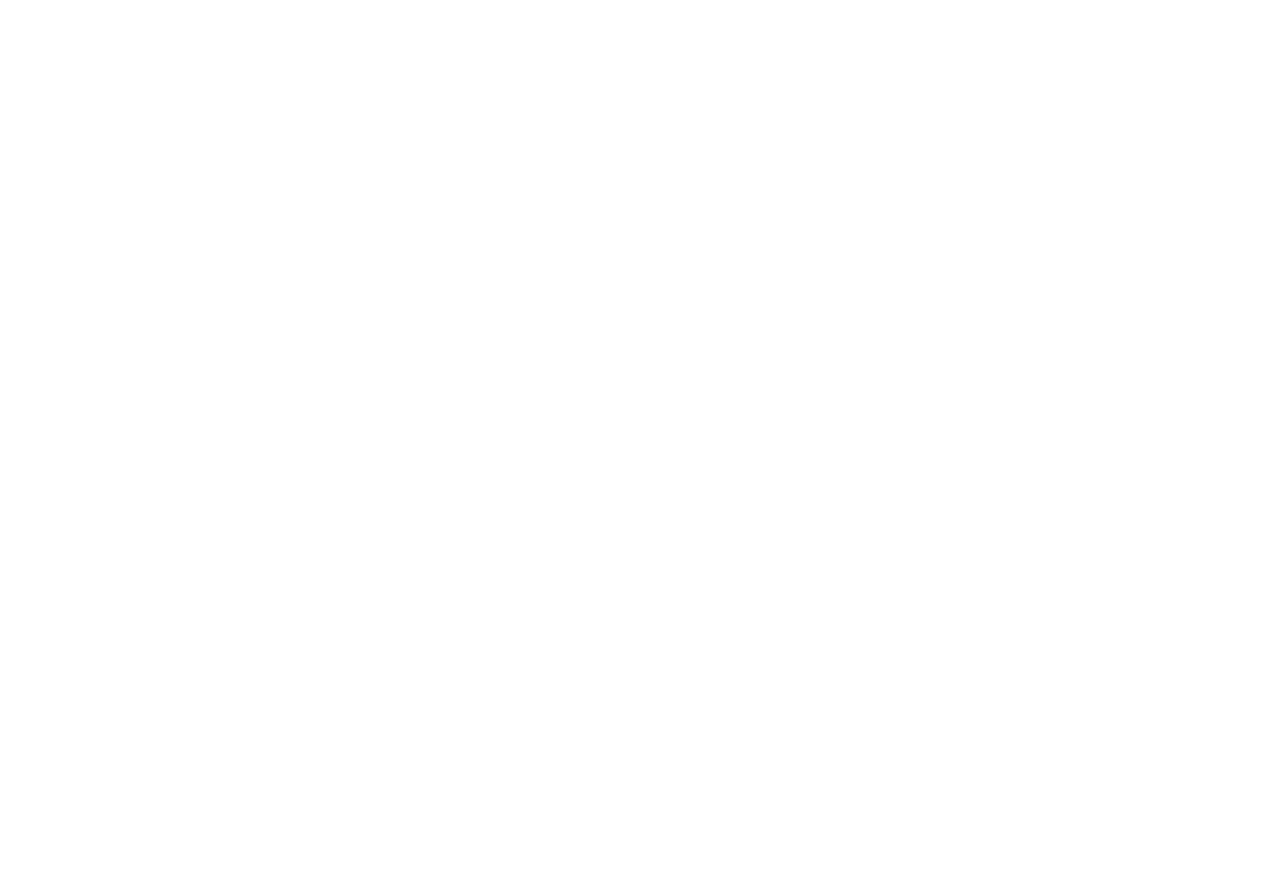
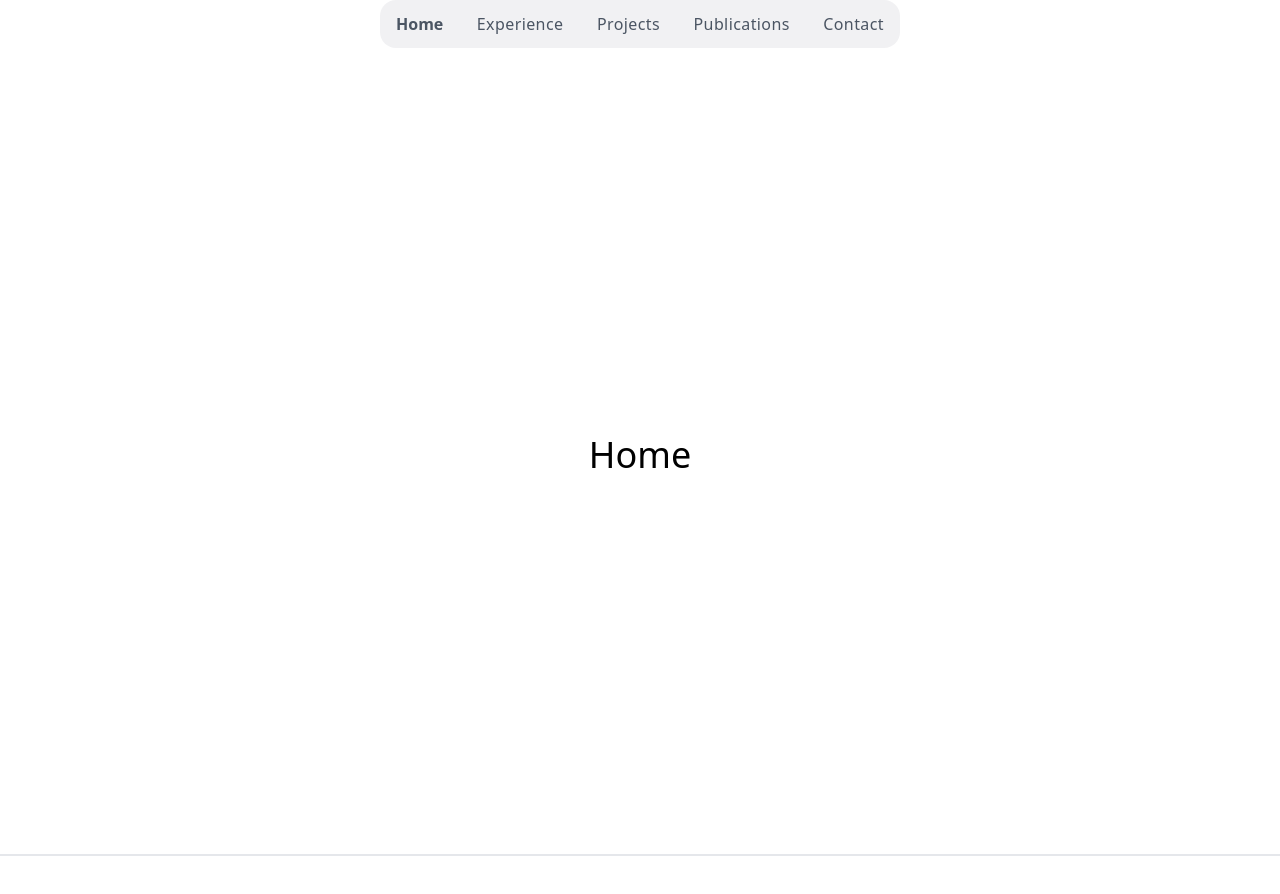
Before and after one commit to TDC28/tdc28.github.io, a React (Vite) app: page / in a window 1280 px wide. Shown: the top 894 px of the page. Before the commit the page ends 800 px from the top, so only its background shows below. Built offline with nearby package versions, Linux system fonts and the light colour scheme.

Commit message:
Navbar and basic page setup

```diff
--- a/src/App.tsx
+++ b/src/App.tsx
@@ -1,9 +1,71 @@
+import { useEffect, useRef, useState } from "react";
+
 function App() {
+  const [activeSection, setActiveSection] = useState("home");
+  const sectionRefs = useRef<(HTMLElement | null)[]>([]);
+  const sections = [
+    { name: "Home", id: "home" },
+    { name: "Experience", id: "experience" },
+    { name: "Projects", id: "projects" },
+    { name: "Publications", id: "publications" },
+    { name: "Contact", id: "contact" },
+  ];
+
+  useEffect(() => {
+    const observer = new IntersectionObserver(
+      (entries) => {
+        entries.forEach((entry) => {
+          if (entry.isIntersecting) {
+            setActiveSection(entry.target.id);
+          }
+        });
+      },
+      {
+        root: null,
+        rootMargin: "0px",
+        threshold: 0.6,
+      },
+    );
+
+    sectionRefs.current.forEach((section) => {
+      if (section) observer.observe(section);
+    });
+
+    return () => {
+      observer.disconnect();
+    };
+  }, []);
+
   return (
     <>
-      <header>
-        <nav></nav>
+      <header className="fixed top-0 left-0 w-full h-12 flex justify-center z-10 bg-white">
+        <nav className="flex flex-row justify-between items-center bg-zinc-200/50 w-[520px] rounded-2xl">
+          {sections.map(({ id, name }) => (
+            <a
+              key={id}
+              href={`#${id}`}
+              className={`px-4 py-2 text-gray-600 ${
+                activeSection === id ? "font-bold" : "tracking-wide"
+              }`}
+            >
+              {name}
+            </a>
+          ))}
+        </nav>
       </header>
+
+      <div className="pt-14">
+        {sections.map(({ id, name }, index) => (
+          <section
+            id={id}
+            key={id}
+            ref={(el) => (sectionRefs.current[index] = el)}
+            className="min-h-screen flex items-center justify-center border-b-2"
+          >
+            <h1 className="text-4xl">{name}</h1>
+          </section>
+        ))}
+      </div>
     </>
   );
 }
```
